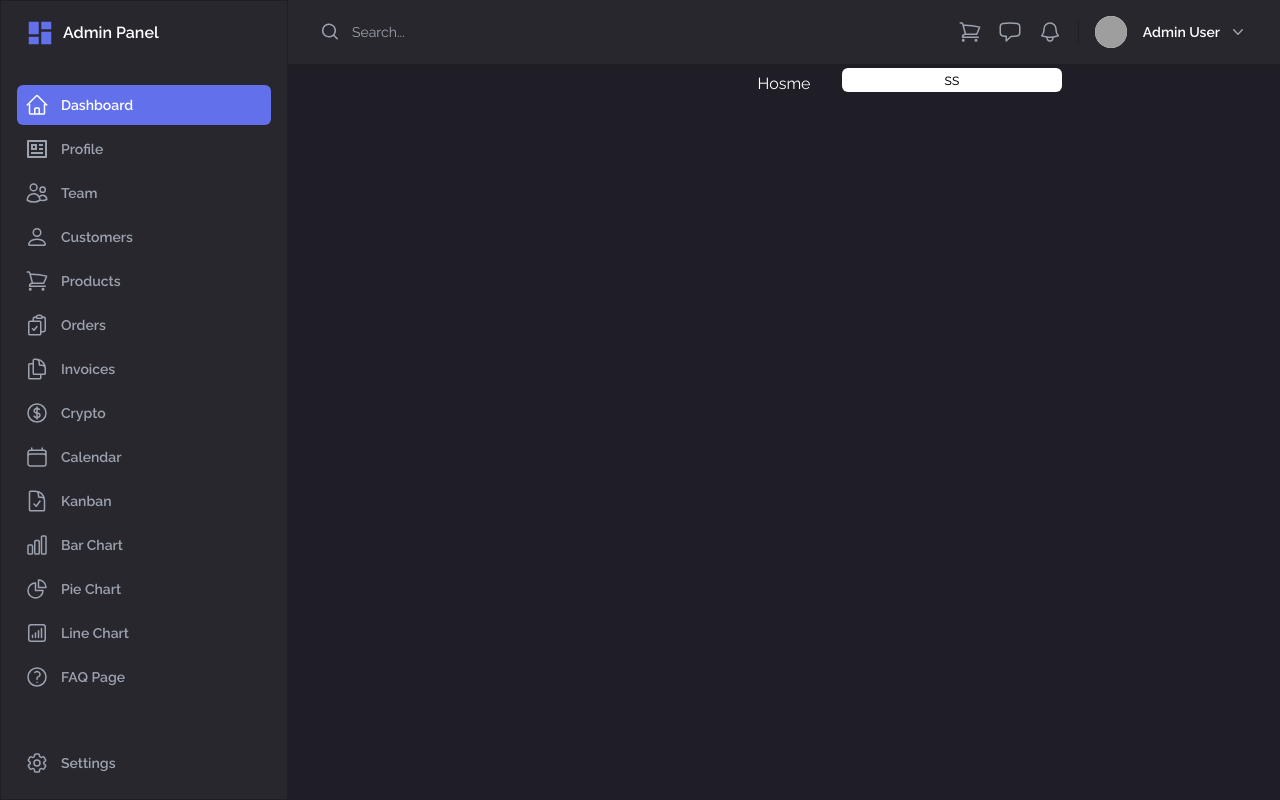
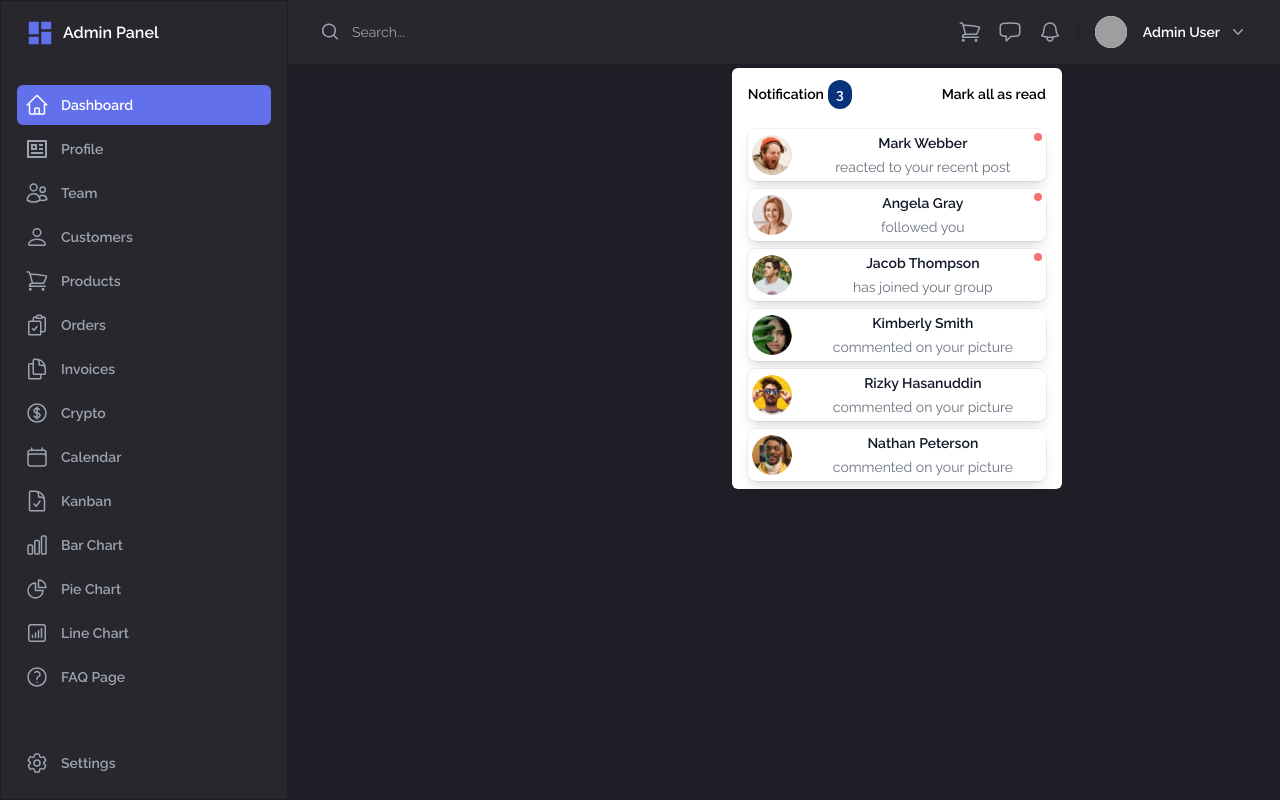
Before and after one commit to margsoftbf/AdminDashboard, a React (Vite) app: page / in a window 1280 px wide. Built offline with nearby package versions, Linux system fonts and the light colour scheme; grey boxes are pictures that could not be loaded.

Commit message:
Finish notification section

```diff
--- a/src/components/Notification.tsx
+++ b/src/components/Notification.tsx
@@ -1,7 +1,66 @@
+import { useEffect, useState } from 'react';
+import { personsData } from '../data/data';
 const Notification = () => {
+	const [persons, setPersons] = useState(personsData);
+	const [checkedCount, setCheckedCount] = useState(0);
+
+	useEffect(() => {
+		const countChecked = persons.reduce(
+			(total, person) => total + (person.checked ? 0 : 1),
+			0
+		);
+
+		setCheckedCount(countChecked);
+	}, [persons]);
+
+	const handleMarkAllRead = () => {
+		const updatePersons = persons.map((person) => ({
+			...person,
+			checked: true,
+		}));
+		setPersons(updatePersons);
+	};
+
 	return (
-		<div className='absolute top-12 right-0 w-[220px] bg-white text-black rounded-md  px-4'>
-			ss
+		<div className='absolute top-12 right-0 w-[280px] md:w-[330px] bg-white text-black rounded-md  px-4'>
+			<div className='flex justify-between text-[14px] font-semibold mt-2 mb-4'>
+				<p className='flex items-center justify-center'>
+					Notification
+					<span className=' bg-[#0a327b] text-white rounded-xl m-1 px-2 py-1'>
+						{checkedCount}
+					</span>
+				</p>
+				<button onClick={handleMarkAllRead}>Mark all as read</button>
+			</div>
+			{persons.map((person) => (
+				<div
+					key={person.id}
+					className={`pointer-events-auto text-xs flex w-full max-w-md rounded-lg bg-white shadow-lg ring-1 ring-black ring-opacity-5 my-2 relative ${
+						person.checked ? 'bg-white' : 'bg-red-100'
+					}`}
+				>
+					{person.checked ? null : (
+						<span className='absolute inline-block w-2 h-2 rounded-full bg-red-400 right-1 top-1'></span>
+					)}
+					<div className='w-0 flex-1 p-1'>
+						<div className='flex items-start'>
+							<div className='flex-shrink-0 pt-0.5'>
+								<img
+									src={person.avatar}
+									alt='Avatar'
+									className='h-10 w-10 rounded-full'
+								/>
+							</div>
+							<div className='ml-3 w-0 flex-1'>
+								<p className='text-sm text-gray-900 font-semibold'>
+									{person.name}
+								</p>
+								<p className='mt-1 text-sm text-gray-500'>{person.react}</p>
+							</div>
+						</div>
+					</div>
+				</div>
+			))}
 		</div>
 	);
 };
--- /dev/null
+++ b/src/data/data.tsx
@@ -0,0 +1,51 @@
+interface Person {
+	id: number;
+	avatar: string;
+	name: string;
+	react: string;
+	checked: boolean;
+}
+export const personsData: Person[] = [
+	{
+		id: 1,
+		avatar: '../src/assets/img/people/avatar-mark-webber.webp',
+		name: 'Mark Webber',
+		react: 'reacted to your recent post',
+		checked: false,
+	},
+	{
+		id: 2,
+		avatar: '../src/assets/img/people/avatar-angela-gray.webp',
+		name: 'Angela Gray',
+		react: 'followed you',
+		checked: false,
+	},
+	{
+		id: 3,
+		avatar: '../src/assets/img/people/avatar-jacob-thompson.webp',
+		name: 'Jacob Thompson',
+		react: 'has joined your group',
+		checked: false,
+	},
+	{
+		id: 4,
+		avatar: './src/assets/img/people/avatar-kimberly-smith.webp',
+		name: 'Kimberly Smith',
+		react: 'commented on your picture',
+		checked: true,
+	},
+	{
+		id: 5,
+		avatar: './src/assets/img/people/avatar-rizky-hasanuddin.webp',
+		name: 'Rizky Hasanuddin',
+		react: 'commented on your picture',
+		checked: true,
+	},
+	{
+		id: 6,
+		avatar: './src/assets/img/people/avatar-nathan-peterson.webp',
+		name: 'Nathan Peterson',
+		react: 'commented on your picture',
+		checked: true,
+	},
+];
```
Also changed, not shown: src/data.ts (deleted).
